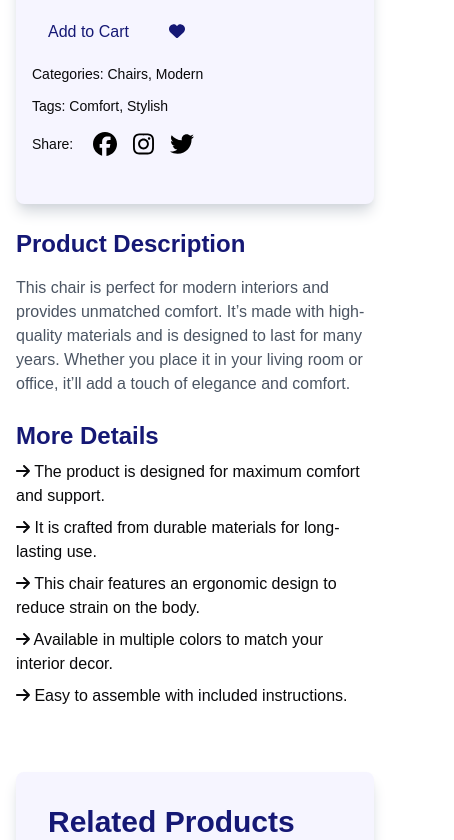
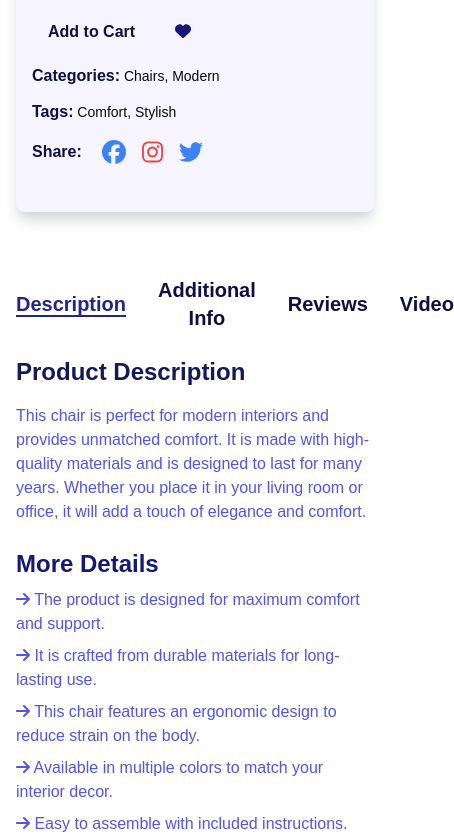
Before and after one commit to Mazz-Ather/Ecommerce-Hackathon, a Next.js app: page /featuredProduct/1 in a window 390 px wide. Shown: the part 1264-2104 px from the top of the page, 454 px wide, since content can reach past the window. Built offline with nearby package versions, Linux system fonts and the light colour scheme.

Commit message:
well responsive

```diff
--- a/src/app/components/demo/Demo.tsx
+++ b/src/app/components/demo/Demo.tsx
@@ -10,7 +10,7 @@ const Demo = () => {
   <h2 className="text-left text-[#151875] text-4xl md:text-5xl font-bold mb-4">
     hekto demo
   </h2>
-  <nav className="flex flex-wrap items-center space-x-2 text-sm text-gray-500">
+  {/* <nav className="flex flex-wrap items-center space-x-2 text-sm text-gray-500">
     <Link href="/" className="hover:text-gray-900 font-semibold">
       Home
     </Link>
@@ -40,7 +40,7 @@ const Demo = () => {
     </Link>
     <span className="h-1 w-1 rounded-full bg-gray-400"></span>
     <span className="text-[#F24E1E] font-semibold">Shop Grid Default</span>
-  </nav>
+  </nav> */}
 </div>
 
         <div className='xl:container lg:px-[1.3rem] px-[.8rem] lg:flex justify-center gap-8 lg:mb-32'>
--- a/src/app/components/demo/shippingInfo/shippingInfo.tsx
+++ b/src/app/components/demo/shippingInfo/shippingInfo.tsx
@@ -35,7 +35,7 @@ const ShippingInfo = () => {
           </h3>
           <div className='flex mt-4 md:mt-0'>
             <h6 className='text-[14px] text-gray-400 pr-2'>Already have an account?</h6>
-            <h6 className='text-[14px] text-pink-600 pr-2'>Log in</h6>
+            <h6 className='text-[14px] text-gray-400 pr-2'>Log in</h6>
           </div>
         </div>
 
--- a/src/app/featuredProduct/[id]/ProductDetails.tsx
+++ b/src/app/featuredProduct/[id]/ProductDetails.tsx
@@ -17,7 +17,6 @@ interface ProductDetailsProps {
 
 export default function ProductDetails({ product }: ProductDetailsProps) {
   const { title, price, colors, images } = product;
-
   const [mainImage, setMainImage] = useState(colors[0]);
   const [hoverStyle, setHoverStyle] = useState({ backgroundPosition: "center" });
   const [activeLink, setActiveLink] = useState("description");
@@ -81,7 +80,7 @@ export default function ProductDetails({ product }: ProductDetailsProps) {
   {/* Right Section */}
   <div className="space-y-3 mt-9 px-4 md:px-0">
     {/* Title */}
-    <h1 className="text-2xl md:text-3xl font-bold text-[#151875]">{title}</h1>
+    <h1 className="text-2xl md:text-3xl font-bold text-[#0c0c0c]">{title}</h1>
 
     {/* Ratings */}
     <div className="flex items-center space-x-2 text-lg">
@@ -101,7 +100,7 @@ export default function ProductDetails({ product }: ProductDetailsProps) {
 
     {/* Colors */}
     <div className="space-y-1 flex items-center gap-5">
-      <p className="text-sm font-medium">Colors</p>
+      <p className="text-sm font-medium text-[#151875]">Colors</p>
       <div className="flex space-x-2">
         {colors.map((color, index) => (
           <button
@@ -121,7 +120,7 @@ export default function ProductDetails({ product }: ProductDetailsProps) {
 
     {/* Add to Cart */}
     <div className="flex space-x-4 items-center">
-      <button className="text-[#151875] px-4 py-2 rounded-md">Add to Cart</button>
+      <button className="text-[#0d0f43] font-[600] px-4 py-2 rounded-md">Add to Cart</button>
       <button className="p-2 rounded-full">
         <FontAwesomeIcon icon={faHeart} className="text-[#151875]" />
       </button>
@@ -129,69 +128,113 @@ export default function ProductDetails({ product }: ProductDetailsProps) {
 
     {/* Categories */}
     <p className="text-sm">
-      <span className="font-medium">Categories:</span> Chairs, Modern
+      <span className="text-[#0d0f43] text-base font-[600]">Categories:</span> Chairs, Modern
     </p>
 
     {/* Tags */}
     <p className="text-sm">
-      <span className="font-medium">Tags:</span> Comfort, Stylish
+      <span className="font-[600] text-base text-[#0d0f43]">Tags:</span> Comfort, Stylish
     </p>
 
     {/* Social Share */}
     <div className="space-y-1 flex items-center gap-5">
-      <p className="text-sm font-medium">Share:</p>
+      <p className="text-base font-[600] text-[#0d0f43]">Share:</p>
       <div className="flex space-x-4">
-        <button className="text-black z-[999]">
-          <FontAwesomeIcon icon={faFacebook} className="text-2xl"/>
+        <button className="text-blue-500 z-[999]">
+          <FontAwesomeIcon icon={faFacebook} className="text-2xl hover:scale-105 hover:text-[#0d0f43]"/>
         </button>
-        <button className="text-black z-[999]">
-          <FontAwesomeIcon icon={faInstagram} className="text-2xl"/>
+        <button className="text-red-500 z-[999]">
+          <FontAwesomeIcon icon={faInstagram} className="text-2xl hover:scale-105 hover:text-[#0d0f43]"/>
         </button>
-        <button className="text-black z-[999]">
-          <FontAwesomeIcon icon={faTwitter} className="text-2xl"/>
+        <button className="text-blue-500 z-[999]">
+          <FontAwesomeIcon icon={faTwitter} className="text-2xl hover:scale-105 hover:text-[#0d0f43]"/>
         </button>
       </div>
     </div>
   </div>
 </div>
 
+
       {/* Content for Each Section */}
-        <div className="mt-6 max-w-[1100px] mx-auto">
+<div className="max-w-[1100px] mx-auto mt-16">
+  <div className="flex gap-8 mb-6">
+    {/* Navigation Links */}
+    <button
+      onClick={() => setActiveLink("description")}
+      className={`text-xl font-semibold ${activeLink === "description" ? "text-[#222585] underline underline-offset-4" : "text-[#0d0f43]"}`}
+    >
+      Description
+    </button>
+    <button
+      onClick={() => setActiveLink("additionalInfo")}
+      className={`text-xl font-semibold ${activeLink === "additionalInfo" ? "text-[#222585] underline underline-offset-4" : "text-[#0d0f43]"}`}
+    >
+      Additional Info
+    </button>
+    <button
+      onClick={() => setActiveLink("reviews")}
+      className={`text-xl font-semibold ${activeLink === "reviews" ? "text-[#222585] underline underline-offset-4" : "text-[#0d0f43]"}`}
+    >
+      Reviews
+    </button>
+    <button
+      onClick={() => setActiveLink("video")}
+      className={`text-xl font-semibold ${activeLink === "video" ? "text-[#222585] underline underline-offset-4" : "text-[#0d0f43]"}`}
+    >
+      Video
+    </button>
+    </div>
+
   {activeLink === "description" && (
     <div>
-              <h2 className="text-2xl font-bold text-[#151875]">Product Description</h2>
-              <p className="mt-4 text-base text-gray-600">This chair is perfect for modern interiors and provides unmatched comfort. It’s made with high-quality materials and is designed to last for many years. Whether you place it in your living room or office, it’ll add a touch of elegance and comfort.</p>
+      <h2 className="text-2xl font-bold text-[#151859] mt-6">Product Description</h2>
+      <p className="mt-4 text-base text-[#5155e2]">
+        This chair is perfect for modern interiors and provides unmatched comfort. It is made with high-quality materials and is designed to last for many years. Whether you place it in your living room or office, it will add a touch of elegance and comfort.
+      </p>
       <h3 className="mt-6 text-2xl font-semibold text-[#151875]">More Details</h3>
-              <p className="mt-2 text-base "><FontAwesomeIcon icon={faArrowRight} />  The product is designed for maximum comfort and support.</p>
-              <p className="mt-2 text-base "><FontAwesomeIcon icon={faArrowRight} /> It is crafted from durable materials for long-lasting use.</p>
-              <p className="mt-2 text-base "><FontAwesomeIcon icon={faArrowRight} />  This chair features an ergonomic design to reduce strain on the body.</p>
-              <p className="mt-2 text-base "><FontAwesomeIcon icon={faArrowRight} />  Available in multiple colors to match your interior decor.</p>
-              <p className="mt-2 text-base "><FontAwesomeIcon icon={faArrowRight} />  Easy to assemble with included instructions.</p>
+      <p className="mt-2 text-base text-[#5155e2]">
+        <FontAwesomeIcon icon={faArrowRight} /> The product is designed for maximum comfort and support.
+      </p>
+      <p className="mt-2 text-base text-[#5155e2]">
+        <FontAwesomeIcon icon={faArrowRight} /> It is crafted from durable materials for long-lasting use.
+      </p>
+      <p className="mt-2 text-base text-[#5155e2]">
+        <FontAwesomeIcon icon={faArrowRight} /> This chair features an ergonomic design to reduce strain on the body.
+      </p>
+      <p className="mt-2 text-base text-[#5155e2]">
+        <FontAwesomeIcon icon={faArrowRight} /> Available in multiple colors to match your interior decor.
+      </p>
+      <p className="mt-2 text-base text-[#5155e2]">
+        <FontAwesomeIcon icon={faArrowRight} /> Easy to assemble with included instructions.
+      </p>
     </div>
   )}
 
   {activeLink === "additionalInfo" && (
     <div>
       <h2 className="text-2xl font-bold text-[#151875]">Additional Information</h2>
-              <p className="mt-4 text-base text-gray-600">This product comes with a 1-year warranty. The warranty covers any manufacturing defects and malfunctions.</p>
+        <p className="mt-4 text-base text-[#5155e2]">
+        This product comes with a 1-year warranty. The warranty covers any manufacturing defects and malfunctions.
+      </p>
     </div>
   )}
 
   {activeLink === "reviews" && (
     <div>
       <h2 className="text-2xl font-bold text-[#151875]">Customer Reviews</h2>
-              <p className="mt-4 text-base text-gray-600">Coming soon...</p>
+      <p className="mt-4 text-base text-[#5155e2]">Coming soon...</p>
     </div>
   )}
 
   {activeLink === "video" && (
     <div>
       <h2 className="text-2xl font-bold text-[#151875]">Product Video</h2>
-              <p className="mt-4 text-base text-gray-600">Watch the product video to learn more about how this chair can elevate your space.</p>
+        <p className="mt-4 text-base text-[#5155e2]">
+        Watch the product video to learn more about how this chair can elevate your space.
+      </p>
     </div>
   )}
 </div>
-      {/* </div> */}
 
       {/* Related Product Section */}
       <div className="mt-16 bg-[#F6F5FF] p-8 rounded-lg max-w-[1250px] mx-auto shadow-lg shadow-gray-300">
--- a/src/app/featuredProduct/[id]/page.tsx
+++ b/src/app/featuredProduct/[id]/page.tsx
@@ -1,6 +1,6 @@
-import products from "@/app/featuredProduct/[id]/dataProduct"; // Adjust for default export
+import products from "@/app/featuredProduct/[id]/dataProduct";
 import { notFound } from "next/navigation";
-import ProductDetails from "@/app/featuredProduct/[id]/ProductDetails"; // Import the client-side component
+import ProductDetails from "@/app/featuredProduct/[id]/ProductDetails";
 
 interface ProductPageProps {
   params: { id: string };
```
Also changed, not shown: src/app/pages/cart/page.tsx (+81 -57 lines), src/app/singleblog/[id]/page.tsx (added). Lines whose indentation alone changed are shown as unchanged.
